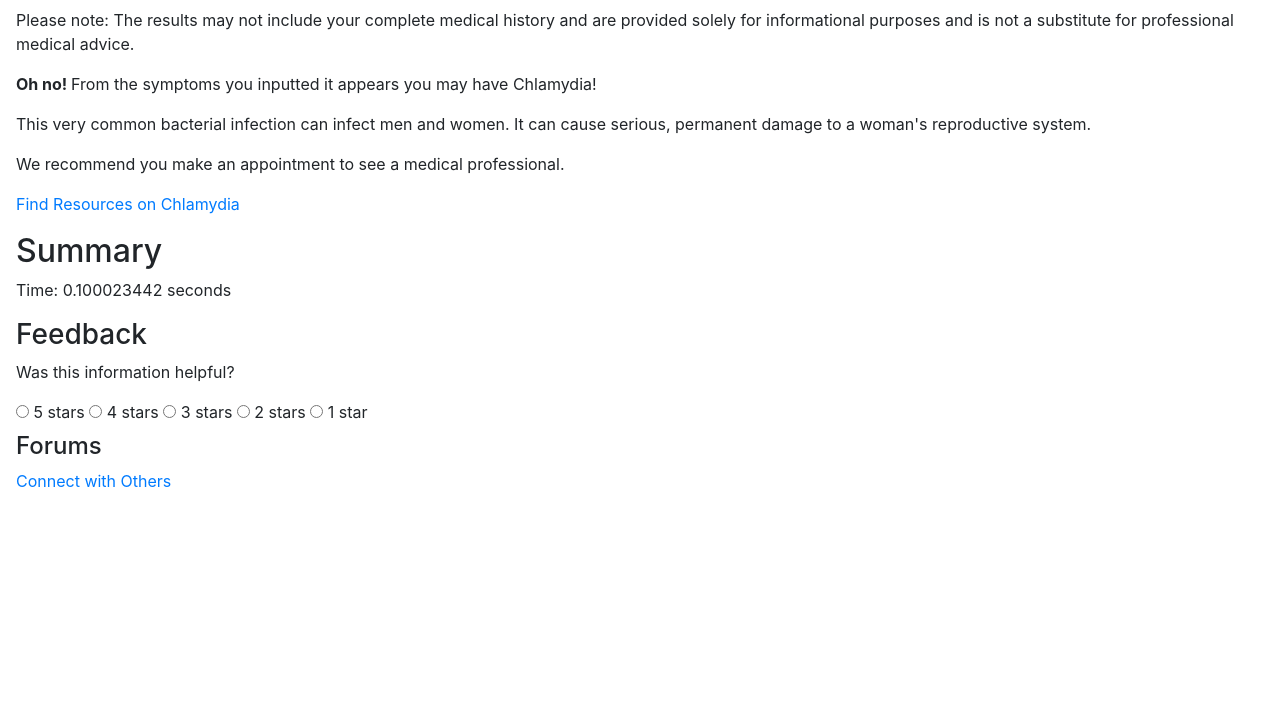
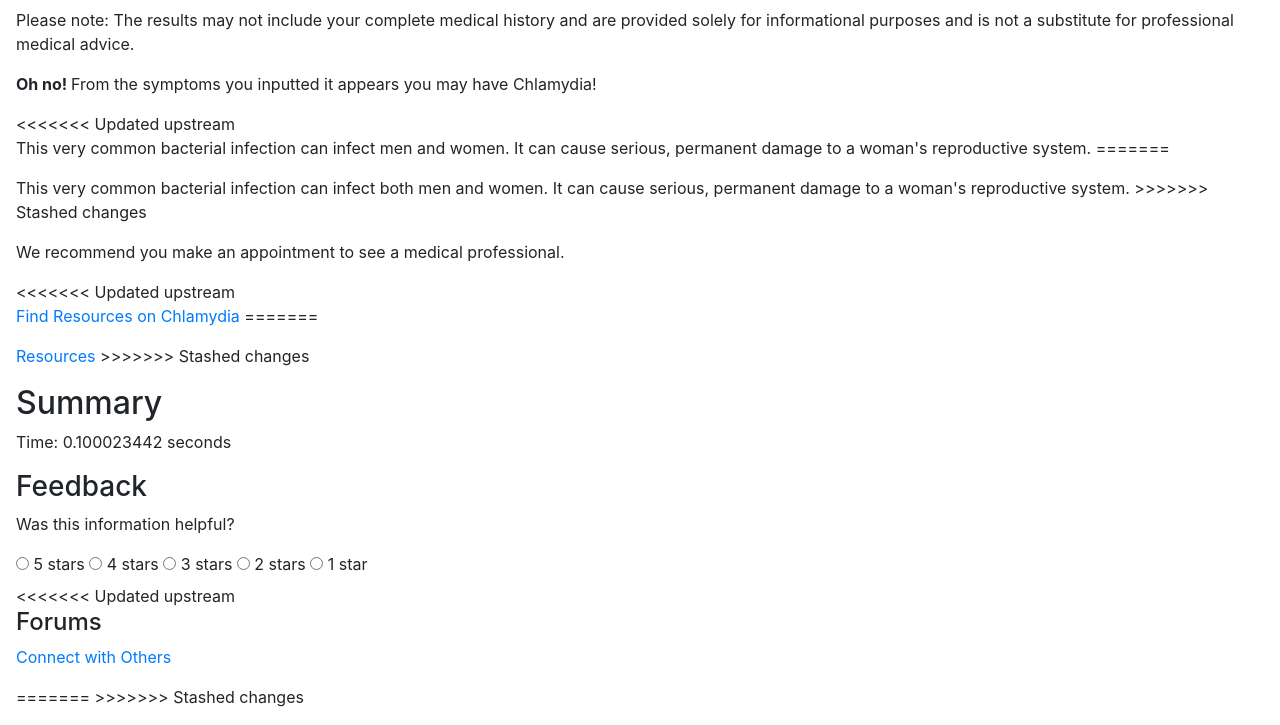
Before and after one commit to nchien2/wellbi, a Flask app: page /diagnose/results in a window 1280 px wide. Shown: the part 224-949 px from the top of the page. Before the commit the page ends 711 px from the top, so only its background shows below. Run offline with Flask 2, Linux system fonts and the light colour scheme; some libraries are stand-ins or nearby versions.

Commit message:
merge Ryan and main

```diff
--- a/wellbi/templates/results.html
+++ b/wellbi/templates/results.html
@@ -10,12 +10,20 @@
   <div class = "results">
     <p><b> Oh no! </b>From the symptoms you inputted it appears you may have Chlamydia!
     </p>
+<<<<<<< Updated upstream
     <p> This very common bacterial infection can infect men and women. It can cause serious, permanent damage to a woman's reproductive system.
+=======
+    <p> This very common bacterial infection can infect both men and women. It can cause serious, permanent damage to a woman's reproductive system.
+>>>>>>> Stashed changes
     </p>
     <div class = "recommendation">
       <p> We recommend you make an appointment to see a medical professional.
       </p>
+<<<<<<< Updated upstream
       <p><a href="{{ url_for('diagnose.resources')}}">Find Resources on Chlamydia</a>
+=======
+      <p><a href="{{ url_for('resources.clinics')}}">Resources</a>
+>>>>>>> Stashed changes
       </p>
     </div>
     <div class="Summary">
@@ -49,10 +57,13 @@
       </div>
       </body>
     </div>
+<<<<<<< Updated upstream
     <div class="Forums">
       <h4 class="header">Forums</h4>
       <p><a href="{{ url_for('diagnose.forums')}}">Connect with Others</a>
       </p>
+=======
+>>>>>>> Stashed changes
   </div>
 
 {% endblock %}
```
